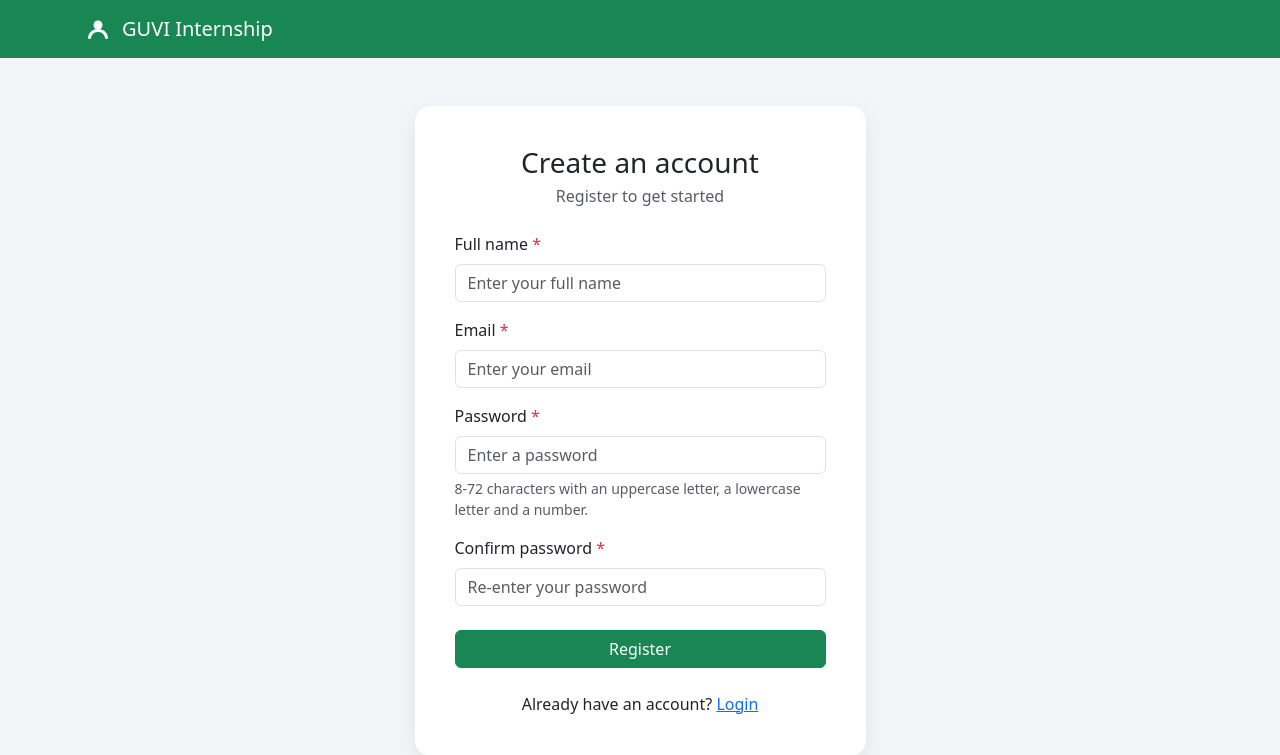
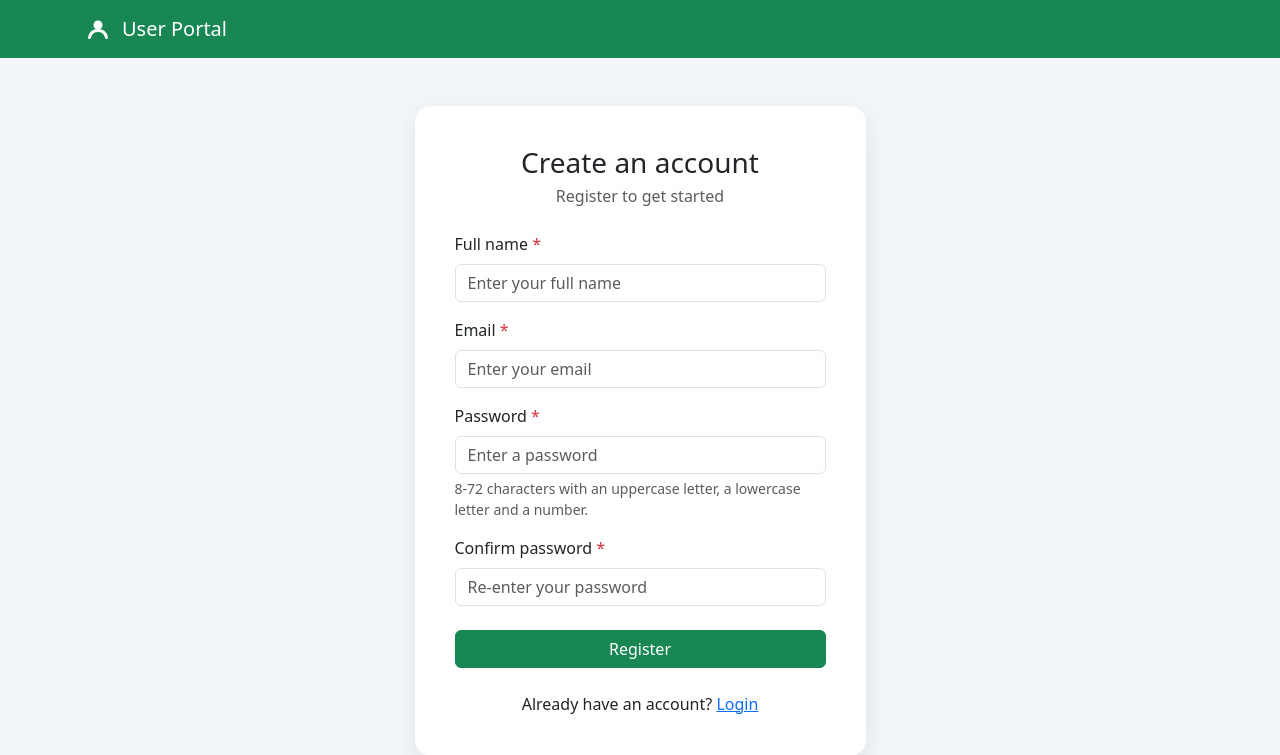
Before and after one commit to KamatchiKarthi/guvi-inter, a PHP site: page /register.html in a window 1280 px wide. Shown: the top 755 px of the page. Run offline with PHP 8.4, Linux system fonts and the light colour scheme.

Commit message:
Update branding and enhance documentation for User Portal
- Changed the branding from 'GUVI Internship' to 'User Portal' in login.html, profile.html, and register.html.
- Expanded the README to provide a comprehensive overview of the User Portal features, tech stack, and how the application works.
- Improved inline comments in JavaScript and PHP files for better clarity and maintainability.

```diff
--- a/login.html
+++ b/login.html
@@ -13,7 +13,7 @@
         <div class="container">
             <a class="navbar-brand d-flex align-items-center gap-2" href="login.html">
                 <img src="assets/logo.svg" alt="" class="brand-logo">
-                GUVI Internship
+                User Portal
             </a>
         </div>
     </nav>
--- a/profile.html
+++ b/profile.html
@@ -13,7 +13,7 @@
         <div class="container">
             <a class="navbar-brand d-flex align-items-center gap-2" href="profile.html">
                 <img src="assets/logo.svg" alt="" class="brand-logo">
-                GUVI Internship
+                User Portal
             </a>
             <button type="button" id="logoutButton" class="btn btn-outline-light btn-sm">Logout</button>
         </div>
--- a/register.html
+++ b/register.html
@@ -13,7 +13,7 @@
         <div class="container">
             <a class="navbar-brand d-flex align-items-center gap-2" href="login.html">
                 <img src="assets/logo.svg" alt="" class="brand-logo">
-                GUVI Internship
+                User Portal
             </a>
         </div>
     </nav>
```
Also changed, not shown: css/style.css (+8 -0 lines), js/common.js (+12 -0 lines), js/login.js (+8 -0 lines), js/profile.js (+13 -0 lines), js/register.js (+10 -0 lines), js/validation.js (+20 -1 lines), php/config.php (+44 -0 lines), php/login.php (+9 -0 lines), php/profile.php (+20 -0 lines), php/register.php (+9 -0 lines), php/router.php (+7 -0 lines), sql/schema.sql (+8 -0 lines), README.md.
